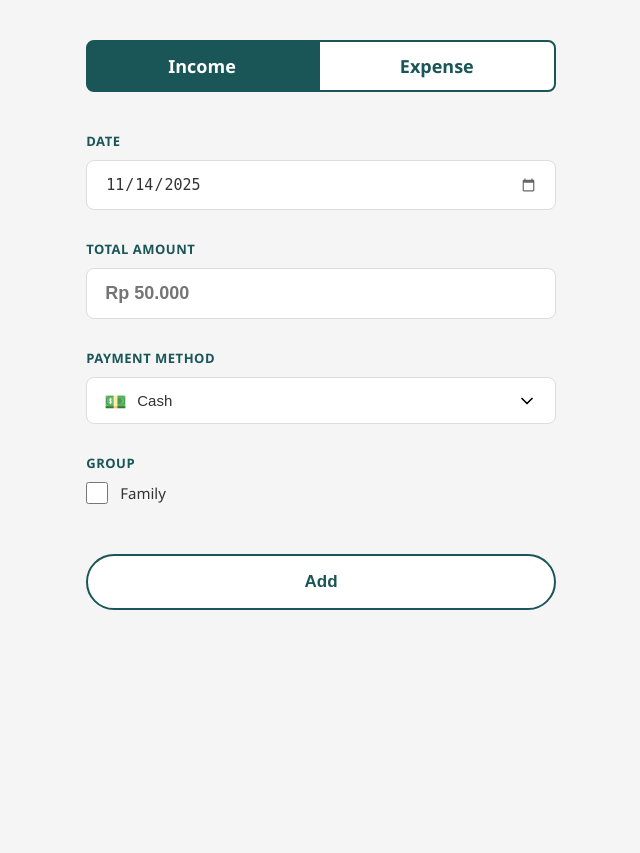
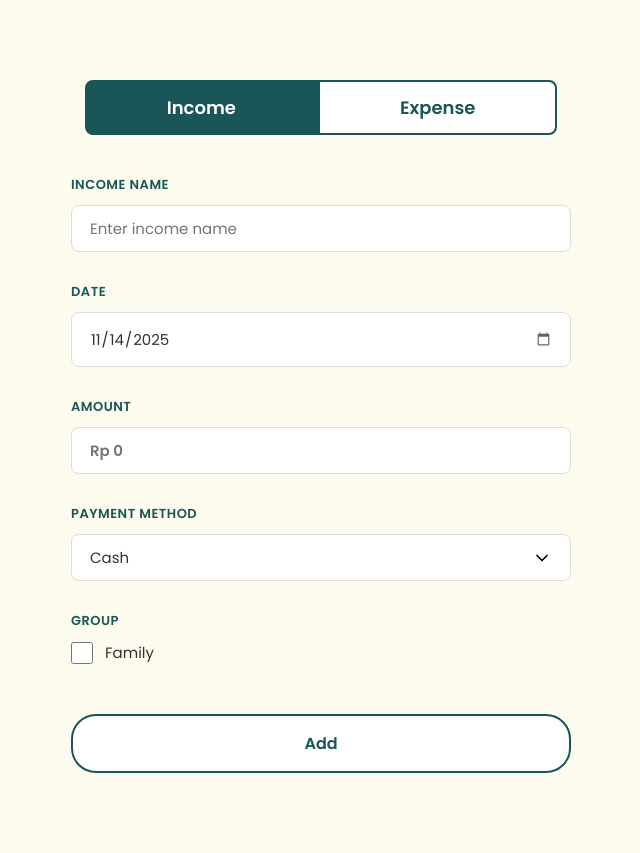
Before and after one commit to helsusan/smartExpenseTracker, a PHP site: page /income_form.php in a window 1280 px wide. Shown: the whole page, without its empty margins (319-959 px from the left). Before the commit the page ends 610 px from the top, so only its background shows below. Run offline with PHP 8.4, Linux system fonts and the light colour scheme; data comes from the database, SQL or seed files in the repository.

Commit message:
update income form

```diff
--- a/income_form.php
+++ b/income_form.php
@@ -7,14 +7,22 @@ $current_user_id = 3;
 // Handle form submission
 if ($_SERVER['REQUEST_METHOD'] === 'POST' && isset($_POST['action']) && $_POST['action'] === 'add_income') {
     try {
+        // Validasi amount
+        $amount = isset($_POST['amount']) ? floatval($_POST['amount']) : 0;
+
+        if ($amount <= 0) {
+            throw new Exception("Amount must be greater than 0");
+        }
+
         $db->beginTransaction();
 
         // Insert into transactions table
-        $stmt = $db->prepare("INSERT INTO transactions (user_id, category_id, type, name, amount, date, payment_method, created_at, updated_at) VALUES (?, NULL, 'income', 'Income Transaction', ?, ?, ?, NOW(), NOW())");
+        $stmt = $db->prepare("INSERT INTO transactions (user_id, category_id, type, name, amount, date, payment_method, created_at, updated_at) VALUES (?, NULL, 'Income', ?, ?, ?, ?, NOW(), NOW())");
         $stmt->execute([
             $current_user_id,
-            $_POST['amount'],
-            $_POST['transaction_date'],
+            $_POST['income_name'],
+            $amount,  // Gunakan variable yang sudah divalidasi
+            $_POST['income_date'],
             $_POST['payment_method']
         ]);
         $transaction_id = $db->lastInsertId();
@@ -30,7 +38,11 @@ if ($_SERVER['REQUEST_METHOD'] === 'POST' && isset($_POST['action']) && $_POST['
         $db->commit();
         $success_message = "Income added successfully!";
     } catch(Exception $e) {
-        $db->rollBack();
+        // Cek apakah ada transaksi aktif sebelum rollback
+        if ($db->inTransaction()) {
+            $db->rollBack();
+        }
+
         $error_message = "Error: " . $e->getMessage();
     }
 }
@@ -49,6 +61,8 @@ $groups = $stmt->fetchAll(PDO::FETCH_ASSOC);
 <head>
     <meta charset="UTF-8">
     <meta name="viewport" content="width=device-width, initial-scale=1.0">
+    <link href="https://fonts.googleapis.com/css2?family=Poppins:wght@400;500;600;700&display=swap" rel="stylesheet">
+    <link href="https://fonts.googleapis.com/icon?family=Material+Icons+Outlined" rel="stylesheet">
     <title>Smart Expense Tracker - Add Income</title>
     <link rel="stylesheet" href="income_style.css">
 </head>
@@ -71,28 +85,29 @@ $groups = $stmt->fetchAll(PDO::FETCH_ASSOC);
             <form id="incomeForm" method="POST">
                 <input type="hidden" name="action" value="add_income">
 
+                <div class="form-group">
+                    <label class="form-label">Income Name</label>
+                    <input type="text" class="form-input" id="incomeName" name="income_name" placeholder="Enter income name" required>
+                </div>
+
                 <div class="form-group date-input">
                     <label class="form-label">Date</label>
-                    <input type="date" class="form-input" id="incomeDate" value="<?php echo date('Y-m-d'); ?>" required>
+                    <input type="date" class="form-input" id="incomeDate" name="income_date" value="<?php echo date('Y-m-d'); ?>" required>
                 </div>
 
                 <div class="form-group total-amount-field">
-                    <label class="form-label">Total Amount</label>
-                    <input type="text" class="form-input" id="totalAmount" placeholder="Rp 50.000" required>
+                    <label class="form-label">Amount</label>
+                    <input type="text" class="form-input" id="totalAmount" placeholder="Rp 0" required>
                     <input type="hidden" name="amount" id="amountHidden">
                 </div>
 
                 <div class="form-group">
                     <label class="form-label">Payment Method</label>
-                    <div class="input-with-icon">
-                        <span class="input-icon">💵</span>
-                        <select class="form-select" id="paymentMethod" required>
+                        <select class="form-select" id="paymentMethod" name="payment_method" required>
                             <option value="Cash">Cash</option>
                             <option value="BCA">BCA</option>
                             <option value="BRI">BRI</option>
-                            <option value="Mandiri">Mandiri</option>
                         </select>
-                    </div>
                 </div>
 
                 <div class="form-group">
--- a/income_script.js
+++ b/income_script.js
@@ -1,5 +1,6 @@
 // Format currency input
 const totalAmountInput = document.getElementById('totalAmount');
+const amountHidden = document.getElementById('amountHidden');
 
 function formatRupiah(value) {
     const number = parseInt(value.toString().replace(/[^0-9]/g, ''));
@@ -16,8 +17,17 @@ totalAmountInput.addEventListener('input', function(e) {
 });
 
 // Before form submit, convert Rupiah to number
-document.ge
-tElementById('incomeForm').addEventListener('submit', function(e) {
+document.getElementById('incomeForm').addEventListener('submit', function(e) {
     const amount = parseRupiah(totalAmountInput.value);
-    document.getElementById('amountHidden').value = amount;
+
+    // Validasi amount tidak boleh 0 atau kosong
+    if (amount <= 0) {
+        e.preventDefault();
+        alert('Please enter a valid amount');
+        return false;
+    }
+
+    // Set nilai numeric ke hidden field
+    amountHidden.value = amount;
+    totalAmountInput.value = amount;
 });
--- a/income_style.css
+++ b/income_style.css
@@ -1,3 +1,14 @@
+:root {
+    --primary-green: #0A514B;
+    --highlight-green: #F3FFF5;
+    --text-dark: #333333;
+    --text-grey: #666666;
+    --white: #ffffff;
+    --border-color: #e0e0e0;
+    --bg-page: #FDFBEE;
+    --accent-gold: #D4AF37;
+}
+
 * {
     margin: 0;
     padding: 0;
@@ -5,9 +16,13 @@
 }
 
 body {
-    font-family: 'Segoe UI', Tahoma, Geneva, Verdana, sans-serif;
+    /* font-family: 'Segoe UI', Tahoma, Geneva, Verdana, sans-serif;
     background-color: #f5f5f5;
-    display: flex;
+    display: flex; */
+    padding: 40px 20px;
+    font-family: 'Poppins', sans-serif;
+    background-color: var(--bg-page);
+    color: var(--text-dark);
 }
 
 .container {
@@ -30,6 +45,7 @@ body {
 .tab {
     padding: 12px 80px;
     cursor: pointer;
+    font-family: 'Poppins', sans-serif;
     font-size: 18px;
     font-weight: 600;
     border: 2px solid #1a5557;
@@ -42,8 +58,6 @@ body {
 
 .tab:first-child {
     border-radius: 8px 0 0 8px;
-    /* background-color: #1a5557;
-    color: white; */
 }
 
 .tab:last-child {
@@ -109,6 +123,11 @@ body {
     padding-left: 50px;
 }
 
+input::placeholder,
+textarea::placeholder {
+    font-family: 'Poppins', sans-serif;
+}
+
 .date-input {
     position: relative;
 }
@@ -118,6 +137,7 @@ body {
     right: 18px;
     cursor: pointer;
     opacity: 0.6;
+    font-family: 'Poppins', sans-serif;
 }
 
 .checkbox-group {
@@ -149,16 +169,17 @@ body {
 
 .submit-btn {
     width: 100%;
-    padding: 16px;
+    padding: 15px;
     background-color: white;
     color: #1a5557;
     border: 2px solid #1a5557;
-    border-radius: 30px;
-    font-size: 17px;
+    border-radius: 25px;
+    font-size: 16px;
     font-weight: 600;
     cursor: pointer;
     transition: all 0.3s;
     margin-top: 20px;
+    font-family: 'Poppins', sans-serif;
 }
 
 .submit-btn:hover {
@@ -174,6 +195,7 @@ body {
 
 input[type="date"] {
     cursor: pointer;
+    font-family: 'Poppins', sans-serif;
 }
 
 /* Custom select arrow */
@@ -184,6 +206,7 @@ input[type="date"] {
     background-position: right 18px center;
     background-size: 20px;
     padding-right: 50px;
+    font-family: 'Poppins', sans-serif;
 }
 
 /* Total Amount Field */
@@ -192,9 +215,9 @@ input[type="date"] {
 }
 
 .total-amount-field .form-input {
-    font-size: 18px;
+    font-size: 15px;
     font-weight: 600;
-    color: #1a5557;
+    color: black;
 }
 
 .alert {
```
